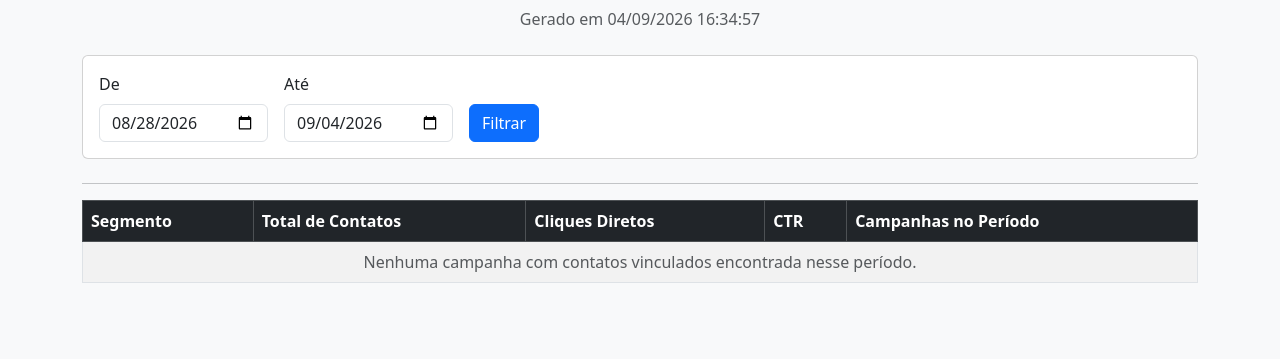
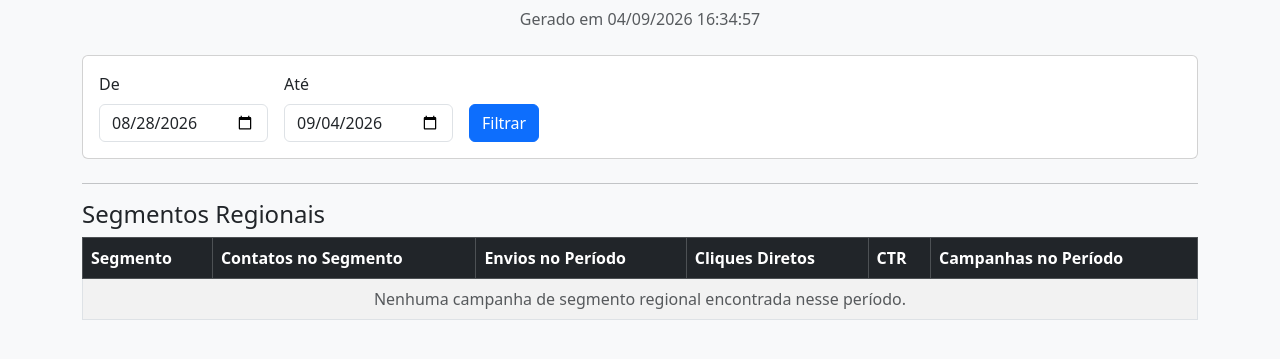
Before and after one commit to Vinimds77/Mobiliza, a Flask app: page /relatorios/segmentos in a window 1280 px wide. Shown: the part 304-663 px from the top of the page. Run offline with Flask 3, Linux system fonts and the light colour scheme; a user stored in the database is signed in; tables that the repository leaves empty hold one stand-in row (values such as "Sample post").

Commit message:
Adiciona tipo de segmento (regional/grupo) e ajusta relatorio de segmentos

```diff
--- a/app.py
+++ b/app.py
@@ -56,6 +56,14 @@
 
     if "criado_em" not in colunas_campanhas:
         db.session.execute(text("ALTER TABLE campanhas ADD COLUMN criado_em TIMESTAMP"))
+        db.session.commit()
+
+    colunas_segmentos = [c["name"] for c in inspect(db.engine).get_columns("segmentos")]
+
+    if "tipo" not in colunas_segmentos:
+        db.session.execute(text(
+            "ALTER TABLE segmentos ADD COLUMN tipo VARCHAR(20) NOT NULL DEFAULT 'regional'"
+        ))
         db.session.commit()
 
     if Usuario.query.count() == 0:
@@ -287,7 +295,8 @@
 
         novo = Segmento(
             nome=request.form["nome"],
-            cliente_id=session["cliente_id"]
+            cliente_id=session["cliente_id"],
+            tipo=request.form.get("tipo", "regional")
         )
 
         db.session.add(novo)
@@ -299,11 +308,32 @@
 
     erro = request.args.get("erro")
 
+    contagem_contatos = dict(
+        db.session.query(
+            Segmento.id, func.count(Contato.id)
+        ).join(Contato, Contato.segmento_id == Segmento.id)
+        .group_by(Segmento.id).all()
+    )
+
     return render_template(
         "segmentos.html",
         segmentos=lista,
-        erro=erro
+        erro=erro,
+        contagem_contatos=contagem_contatos
     )
+
+
+@app.route("/segmentos/tipo/<int:id>", methods=["POST"])
+@login_required
+def alterar_tipo_segmento(id):
+
+    segmento = Segmento.query.get_or_404(id)
+
+    segmento.tipo = request.form.get("tipo", "regional")
+
+    db.session.commit()
+
+    return redirect("/segmentos")
 
 
 @app.route("/segmentos/excluir/<int:id>")
@@ -875,6 +905,7 @@
         db.session.query(
             Segmento.id,
             Segmento.nome,
+            Segmento.tipo,
             func.count(CampanhaContato.id),
             func.sum(case((CampanhaContato.clicou.is_(True), 1), else_=0)),
             func.count(func.distinct(CampanhaContato.campanha_id))
@@ -884,30 +915,49 @@
         .join(CampanhaContato, CampanhaContato.contato_id == Contato.id)
         .join(Campanha, Campanha.id == CampanhaContato.campanha_id)
         .filter(Campanha.criado_em >= inicio_utc, Campanha.criado_em <= fim_utc)
-        .group_by(Segmento.id, Segmento.nome)
+        .group_by(Segmento.id, Segmento.nome, Segmento.tipo)
         .order_by(Segmento.nome)
         .all()
     )
 
-    resultado = []
+    contagem_segmento = dict(
+        db.session.query(
+            Segmento.id,
+            func.count(Contato.id)
+        ).join(Contato, Contato.segmento_id == Segmento.id)
+        .group_by(Segmento.id).all()
+    )
 
-    for seg_id, seg_nome, total_contatos, cliques_diretos, total_campanhas in linhas:
+    regionais = []
+    grupos = []
+
+    for seg_id, seg_nome, seg_tipo, envios, cliques_diretos, total_campanhas in linhas:
 
         cliques_diretos = cliques_diretos or 0
 
-        ctr = round(cliques_diretos / total_contatos * 100, 1) if total_contatos else 0
+        # CTR = cliques / envios (mensagens realmente disparadas no período),
+        # não cliques / contatos únicos do segmento — essas são métricas
+        # diferentes, ver "Contatos no Segmento"/"Grupos com Link Postado" abaixo.
+        ctr = round(cliques_diretos / envios * 100, 1) if envios else 0
 
-        resultado.append({
+        linha = {
             "segmento": seg_nome,
-            "total_contatos": total_contatos,
+            "envios": envios,
+            "contatos_segmento": contagem_segmento.get(seg_id, 0),
             "cliques_diretos": cliques_diretos,
             "ctr": ctr,
             "total_campanhas": total_campanhas
-        })
+        }
+
+        if seg_tipo == "grupo":
+            grupos.append(linha)
+        else:
+            regionais.append(linha)
 
     return render_template(
         "relatorio_segmentos.html",
-        resultado=resultado,
+        regionais=regionais,
+        grupos=grupos,
         data_inicio=data_inicio,
         data_fim=data_fim,
         gerado_em=datetime.now(timezone.utc).replace(tzinfo=None)
--- a/models/segmento.py
+++ b/models/segmento.py
@@ -17,6 +17,12 @@
         default=Cliente.padrao_id
     )
 
+    tipo = db.Column(
+        db.String(20),
+        nullable=False,
+        default="regional"
+    )
+
     cliente = db.relationship("Cliente")
 
     contatos = db.relationship(
--- a/templates/relatorio_segmentos.html
+++ b/templates/relatorio_segmentos.html
@@ -92,13 +92,16 @@
 
 <hr>
 
-<table class="table table-striped table-bordered align-middle">
+<h4>Segmentos Regionais</h4>
+
+<table class="table table-striped table-bordered align-middle mb-5">
 
     <thead class="table-dark">
 
         <tr>
             <th>Segmento</th>
-            <th>Total de Contatos</th>
+            <th>Contatos no Segmento</th>
+            <th>Envios no Período</th>
             <th>Cliques Diretos</th>
             <th>CTR</th>
             <th>Campanhas no Período</th>
@@ -108,11 +111,12 @@
 
     <tbody>
 
-        {% for r in resultado %}
+        {% for r in regionais %}
 
         <tr>
             <td>{{ r.segmento }}</td>
-            <td>{{ r.total_contatos }}</td>
+            <td>{{ r.contatos_segmento }}</td>
+            <td>{{ r.envios }}</td>
             <td>{{ r.cliques_diretos }}</td>
             <td>{{ r.ctr }}%</td>
             <td>{{ r.total_campanhas }}</td>
@@ -120,11 +124,11 @@
 
         {% endfor %}
 
-        {% if not resultado %}
+        {% if not regionais %}
 
         <tr>
-            <td colspan="5" class="text-center text-muted">
-                Nenhuma campanha com contatos vinculados encontrada nesse período.
+            <td colspan="6" class="text-center text-muted">
+                Nenhuma campanha de segmento regional encontrada nesse período.
             </td>
         </tr>
 
@@ -134,4 +138,50 @@
 
 </table>
 
+{% if grupos %}
+
+<h4>Segmentos de Grupo</h4>
+
+<div class="alert alert-info">
+    Cada linha aqui representa um grupo de WhatsApp, não uma pessoa — o link é postado
+    uma única vez no grupo. Cliques podem vir de várias pessoas do mesmo grupo e não
+    são atribuíveis individualmente.
+</div>
+
+<table class="table table-striped table-bordered align-middle">
+
+    <thead class="table-dark">
+
+        <tr>
+            <th>Segmento</th>
+            <th>Grupos com Link Postado</th>
+            <th>Envios no Período</th>
+            <th>Cliques Diretos</th>
+            <th>CTR</th>
+            <th>Campanhas no Período</th>
+        </tr>
+
+    </thead>
+
+    <tbody>
+
+        {% for r in grupos %}
+
+        <tr>
+            <td>{{ r.segmento }}</td>
+            <td>{{ r.contatos_segmento }}</td>
+            <td>{{ r.envios }}</td>
+            <td>{{ r.cliques_diretos }}</td>
+            <td>{{ r.ctr }}%</td>
+            <td>{{ r.total_campanhas }}</td>
+        </tr>
+
+        {% endfor %}
+
+    </tbody>
+
+</table>
+
+{% endif %}
+
 {% endblock %}
```
Also changed, not shown: templates/segmentos.html (+40 -0 lines).
